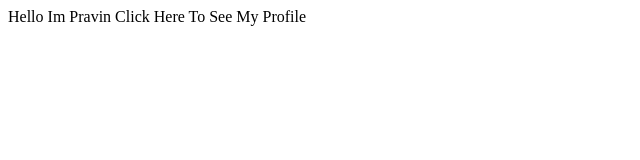
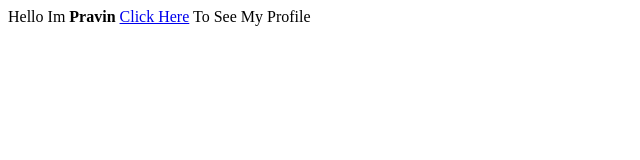
Before and after one commit to pravinnagarITG/Form, a plain HTML site: page classes.html in a window 1280 px wide. Both pictures are taken after a click on the element "Click Here". Shown: the whole page, without its empty margins (0-640 px from the left). Drawn offline with Linux system fonts and the light colour scheme.

Commit message:
add classes.html

```diff
--- a/classes.html
+++ b/classes.html
@@ -13,9 +13,9 @@
     class CustomButton extends HTMLElement{
         constructor(){
             super();
-           this.innerHTML = `Hello Im Pravin <span>Click Here</span> To See My Profile`;
+           this.innerHTML = `Hello Im<strong> Pravin </strong><span><a href="https://github.com/pravinnagarITG" target="_blank">Click Here</a></span> To See My Profile`;
            this.querySelector('span').addEventListener("click", ()=>{
-              alert("Hello!..");
+              alert("Thankyou..!");
            })
         }
     }
```
